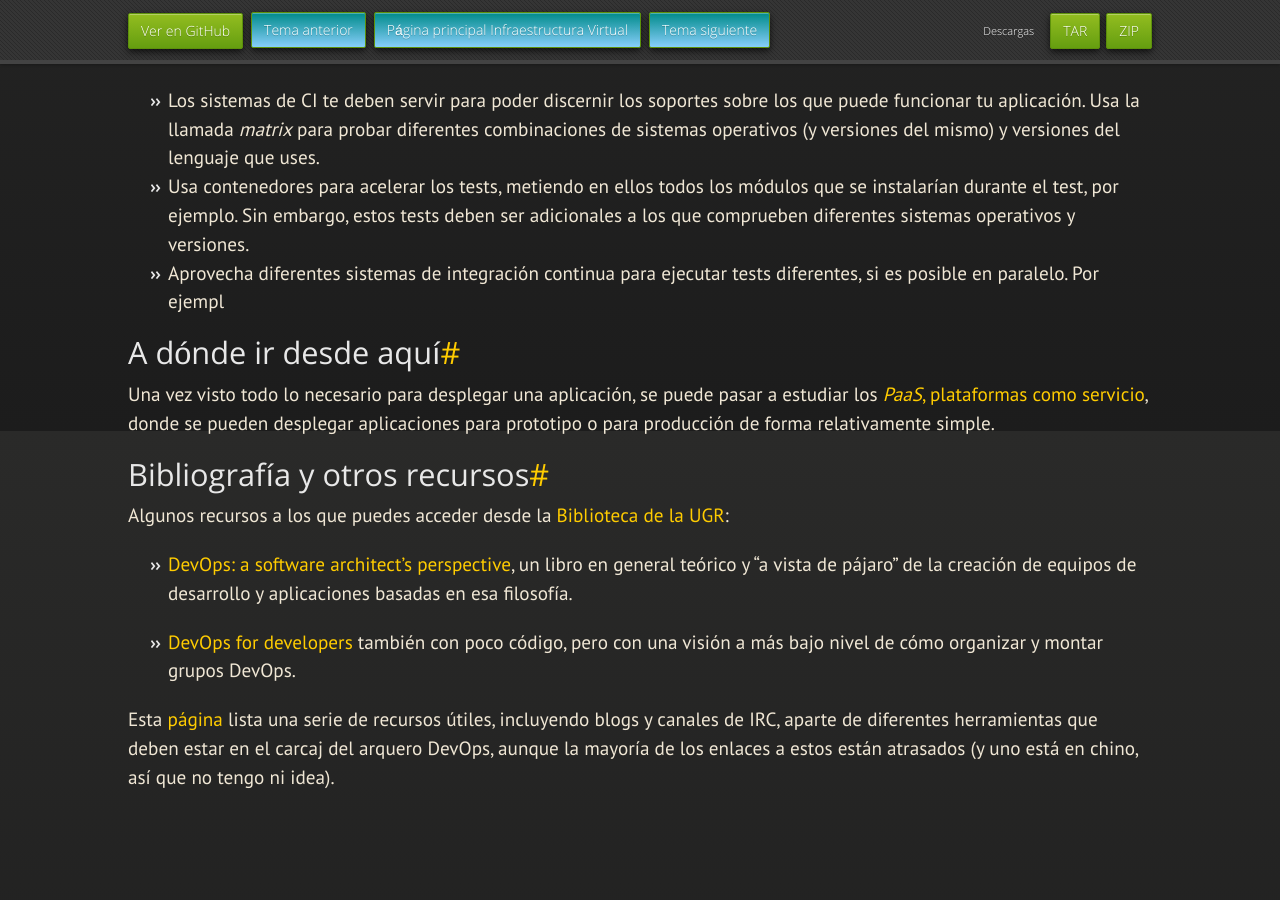
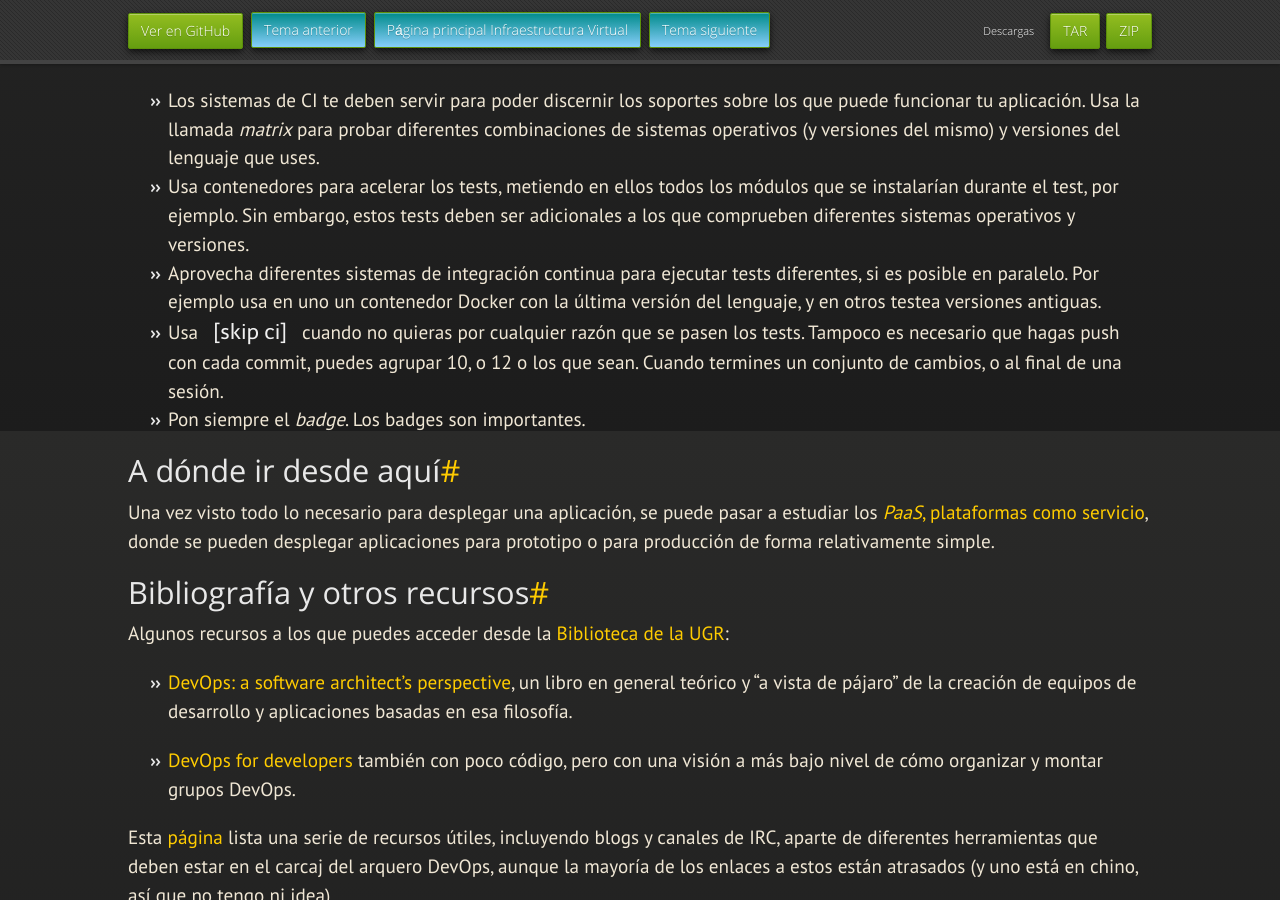
Before and after one commit to JJ/IV, a Jekyll site: the page built from documentos/temas/Integracion_continua.md, in a window 1280 px wide and 900 px high, scrolled down 4969 px. Built offline with Jekyll 4.4.1, drawn with Linux system fonts in a browser that asks for light colours; nearby versions of some CDN libraries; some web fonts are replaced; our own code applies the rules of GitHub Pages for plain Markdown files.

Commit message:
Sync documentos/temas/Integracion_continua.md de master a gh-pages

```diff
--- a/documentos/temas/Integracion_continua.md
+++ b/documentos/temas/Integracion_continua.md
@@ -260,7 +260,14 @@ diferentes sistemas de integración continua que tengas configurados.
   embargo, estos tests deben ser adicionales a los que comprueben
   diferentes sistemas operativos y versiones.
 - Aprovecha diferentes sistemas de integración continua para ejecutar
-  tests diferentes, si es posible en paralelo. Por ejempl
+  tests diferentes, si es posible en paralelo. Por ejemplo usa en uno
+  un contenedor Docker con la última versión del lenguaje, y en otros
+  testea versiones antiguas.
+- Usa `[skip ci]` cuando no quieras por cualquier razón que se pasen
+  los tests. Tampoco es necesario que hagas push con cada commit,
+  puedes agrupar 10, o 12 o los que sean. Cuando termines un conjunto
+  de cambios, o al final de una sesión.
+- Pon siempre el *badge*. Los badges son importantes.
 
 ## A dónde ir desde aquí
 
```
